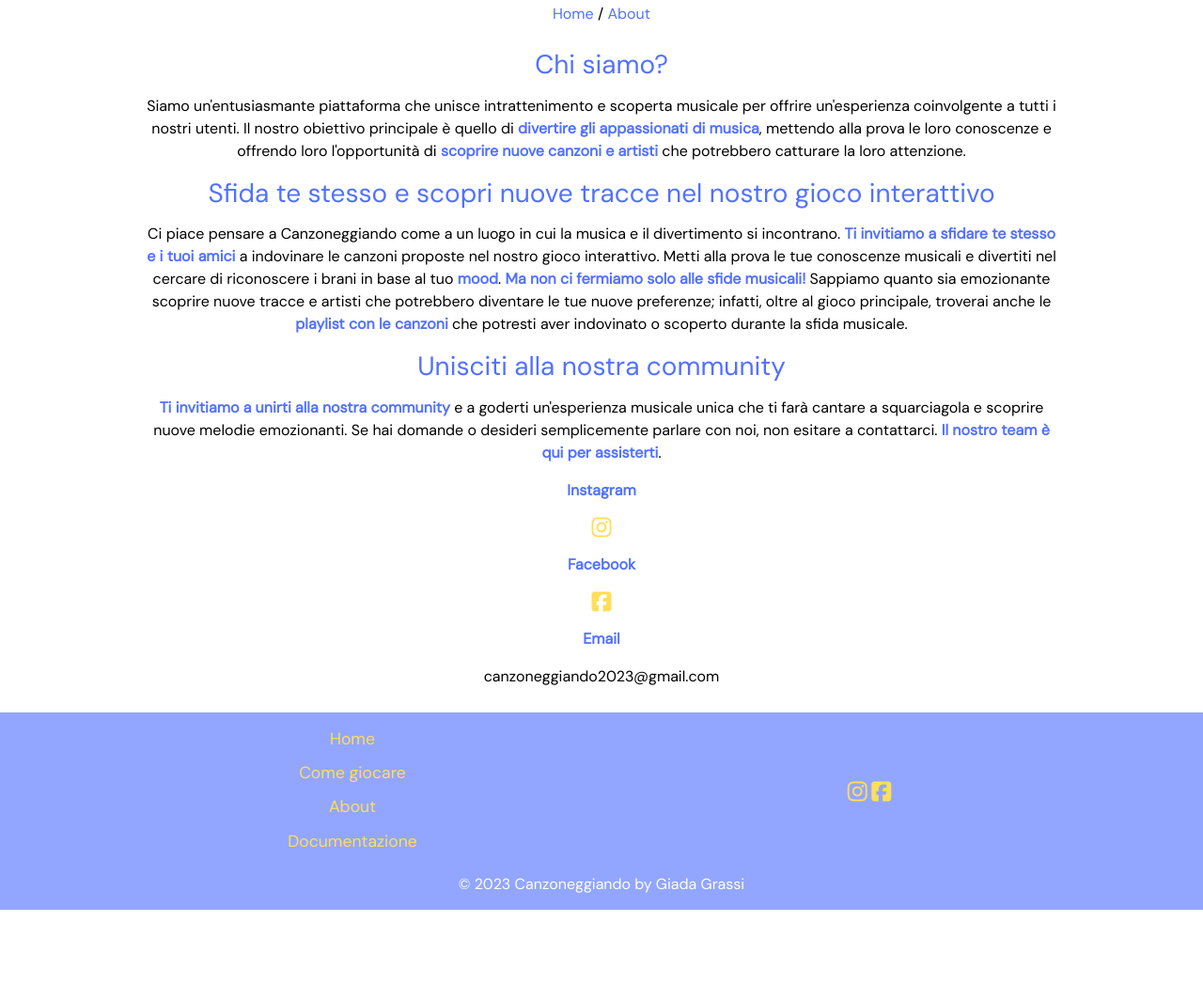
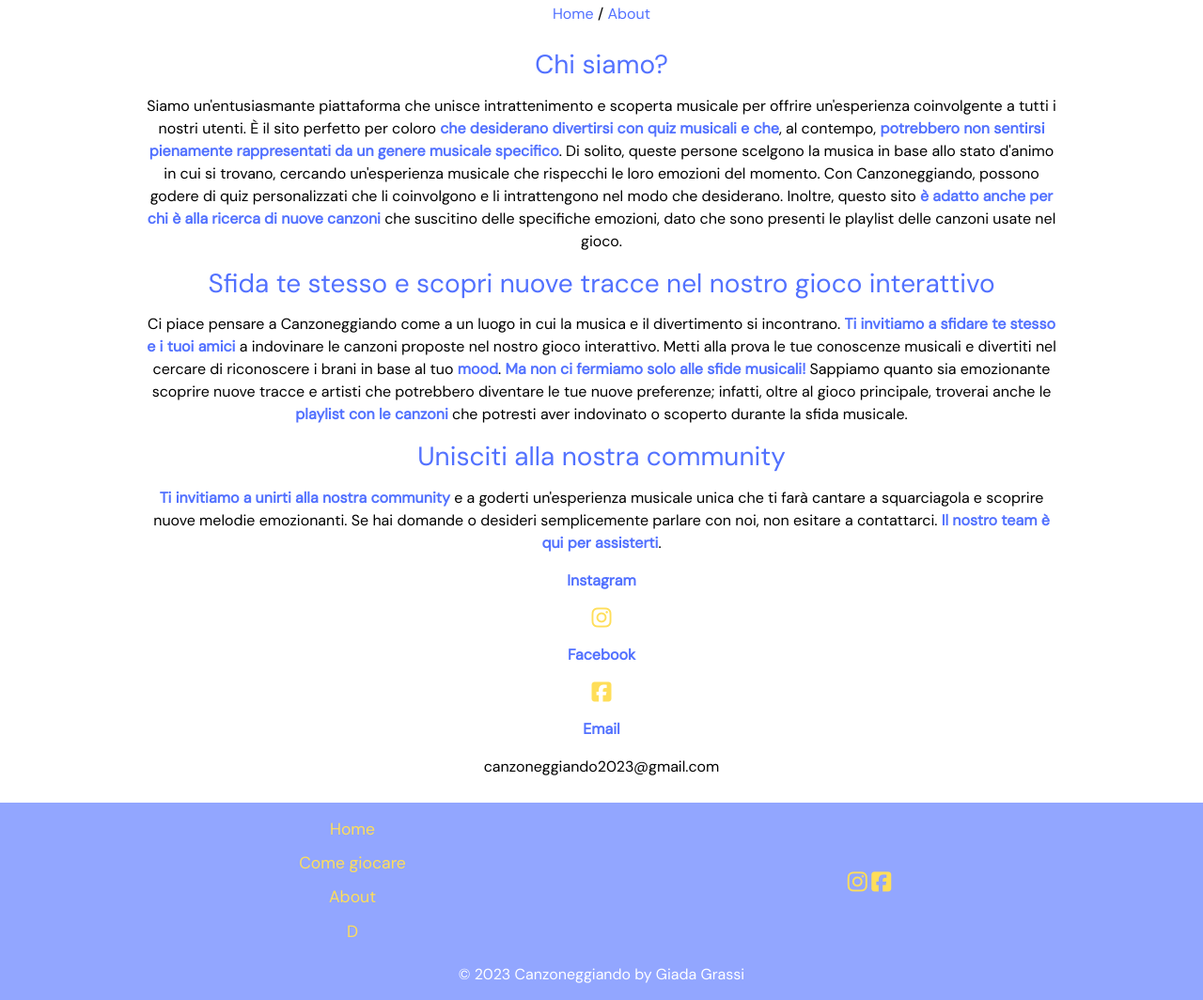
Before and after one commit to giadagrassi21/Sito, a plain HTML site: page about.html in a window 1280 px wide. Shown: the part 240-1304 px from the top of the page at 94% size. Before the commit the page ends 1208 px from the top, so only its background shows below. Drawn offline with nearby package versions, Linux system fonts and the light colour scheme; a web font is replaced by a local one.

Commit message:
Add files via upload

```diff
--- a/about.html
+++ b/about.html
@@ -62,7 +62,7 @@
       <main id="about-margin">
         <h3>Chi siamo?</h3>
           <p>
-            Siamo un'entusiasmante piattaforma che unisce intrattenimento e scoperta musicale per offrire un'esperienza coinvolgente a tutti i nostri utenti. Il nostro obiettivo principale è quello di <span class="bold">divertire gli appassionati di musica</span>, mettendo alla prova le loro conoscenze e offrendo loro l'opportunità di <span class="bold">scoprire nuove canzoni e artisti</span> che potrebbero catturare la loro attenzione.
+            Siamo un'entusiasmante piattaforma che unisce intrattenimento e scoperta musicale per offrire un'esperienza coinvolgente a tutti i nostri utenti. È il sito perfetto per coloro <span class="bold">che desiderano divertirsi con quiz musicali e che</span>, al contempo, <span class="bold">potrebbero non sentirsi pienamente rappresentati da un genere musicale specifico</span>. Di solito, queste persone scelgono la musica in base allo stato d'animo in cui si trovano, cercando un'esperienza musicale che rispecchi le loro emozioni del momento. Con Canzoneggiando, possono godere di quiz personalizzati che li coinvolgono e li intrattengono nel modo che desiderano. Inoltre, questo sito <span class="bold">è adatto anche per chi è alla ricerca di nuove canzoni</span> che suscitino delle specifiche emozioni, dato che sono presenti le playlist delle canzoni usate nel gioco.
           </p>
         <h3>Sfida te stesso e scopri nuove tracce nel nostro gioco interattivo</h3>
           <p>
@@ -92,9 +92,9 @@
                   <li><a href="index.html">Home</a></li>
                   <li><a href="come_giocare.html">Come giocare</a></li>
                   <li><a href="about.html">About</a></li>
-                  <li><a href="documentazione.html">Documentazione</a></li>
+                  <li><a href="documentazione.htocumentazione</a></li>
                 </ul>
-              </nav>
+              </nav>ml">D
             </div>
             <div class="col">
               <a target="_blank" href="https://instagram.com/canzoneggiando_?igshid=NTc4MTIwNjQ2YQ==">
```
